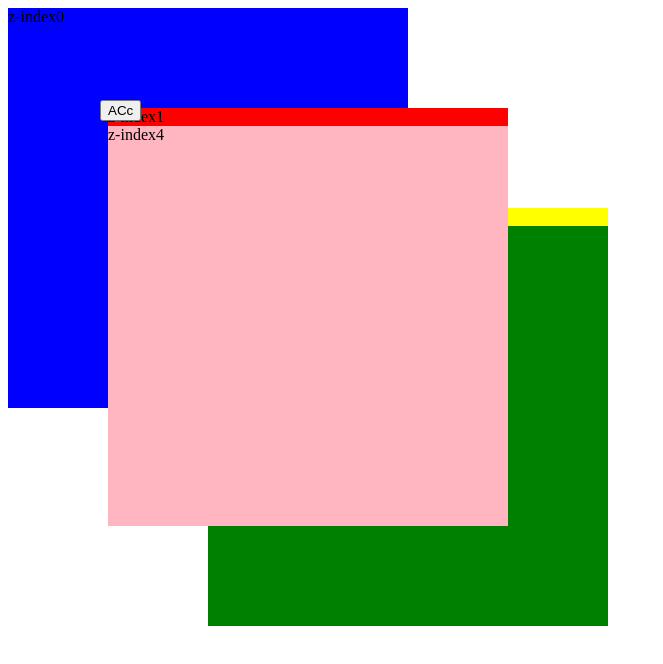
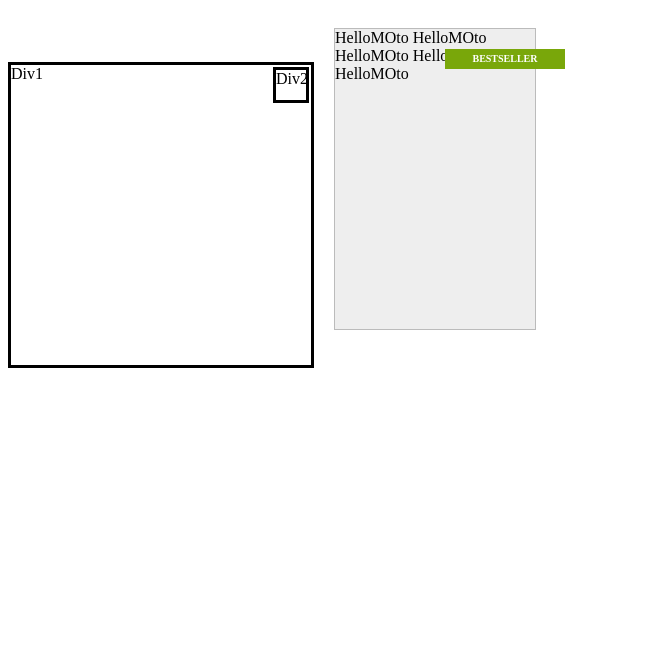
Before and after one commit to ThanhChungNguyen/my-app, an Angular app: page / in a window 1280 px wide. Shown: the top 664 px of the page, without its empty margins (0-663 px from the left). Built offline with nearby package versions, Linux system fonts and the light colour scheme.

Commit message:
create div badge

```diff
--- a/src/app/app.component.html
+++ b/src/app/app.component.html
@@ -2,4 +2,5 @@
 <app-hover-css-though-component></app-hover-css-though-component>
 <app-scroll-component></app-scroll-component>
 <app-list-style-type></app-list-style-type> -->
-<app-z-index></app-z-index>
+<!-- <app-z-index></app-z-index> -->
+<app-badge-div></app-badge-div>
--- a/src/app/app.module.ts
+++ b/src/app/app.module.ts
@@ -8,6 +8,7 @@ import { InsideCssCompComponent } from './inside-css-comp/inside-css-comp.compon
 import { ScrollComponentComponent } from './scroll-component/scroll-component.component';
 import { ListStyleTypeComponent } from './list-style-type/list-style-type.component';
 import { ZIndexComponent } from './z-index/z-index.component';
+import { BadgeDivComponent } from './badge-div/badge-div.component';
 
 @NgModule({
   declarations: [
@@ -17,7 +18,8 @@ import { ZIndexComponent } from './z-index/z-index.component';
     InsideCssCompComponent,
     ScrollComponentComponent,
     ListStyleTypeComponent,
-    ZIndexComponent
+    ZIndexComponent,
+    BadgeDivComponent
   ],
   imports: [
     BrowserModule
--- /dev/null
+++ b/src/app/badge-div/badge-div.component.css
@@ -0,0 +1,67 @@
+div {
+    border-style: solid;
+}
+
+.div0 {
+    position: relative;
+    display: inline-flex;
+}
+
+.div1 {
+    width: 300px;
+    height: 300px;
+}
+
+.div2 {
+    position: absolute;
+    right: 5px;
+    top: 5px;
+    width: 30px;
+    height: 30px;
+}
+
+.box {
+    width: 200px; height: 300px;
+    position: relative;
+    border: 1px solid #BBB;
+    background: #EEE;
+    margin: 20px;
+    display: inline-block;
+  }
+  /* .bestseller:before {
+    content: "";
+    z-index: -1;
+    overflow: hidden;
+    transform: rotate(-135deg);
+    width: 120px;
+    display: block;
+    background: #79A70A;
+    background: linear-gradient(#9BC90D 0%, #79A70A 100%);
+    box-shadow: 0 3px 10px -5px rgba(0, 0, 0, 1);
+    position: absolute;
+    top: 34px;
+    right: -16px;
+    clip-path: polygon(120px 20px, 90px -10px, 30px -10px, 0px 20px, 10px 30px,  110px 30px);
+    height: 20px;
+    width: 120px;
+  } */
+  .bestseller:after {
+    content: "bestseller";
+    z-index: 1;
+    overflow: hidden;
+    font-size: 10px;
+    font-weight: bold;
+    color: #FFF;
+    text-transform: uppercase;
+    text-align: center;
+    line-height: 20px;
+    /* transform: rotate(45deg); */
+    width: 120px;
+    display: block;
+    background: #79A70A;
+    /* background: linear-gradient(#9BC90D 0%, #79A70A 100%); */
+    /* box-shadow: 0 3px 10px -5px rgba(0, 0, 0, 1); */
+    position: absolute;
+    top: 20px; right: -30px;
+    /* clip-path: polygon(120px 20px, 90px -10px, 30px -10px, 0px 20px, 10px 30px,  110px 30px) */
+  }
--- /dev/null
+++ b/src/app/badge-div/badge-div.component.html
@@ -0,0 +1,16 @@
+<a class="div0">
+    <div class="div1">
+        Div1
+    </div>
+    <div class="div2">
+        Div2
+    </div>
+</a>
+
+<div class="box bestseller">
+    HelloMOto
+    HelloMOto
+    HelloMOto
+    HelloMOto
+    HelloMOto
+</div>
--- /dev/null
+++ b/src/app/badge-div/badge-div.component.ts
@@ -0,0 +1,15 @@
+import { Component, OnInit } from '@angular/core';
+
+@Component({
+  selector: 'app-badge-div',
+  templateUrl: './badge-div.component.html',
+  styleUrls: ['./badge-div.component.css']
+})
+export class BadgeDivComponent implements OnInit {
+
+  constructor() { }
+
+  ngOnInit(): void {
+  }
+
+}
```
